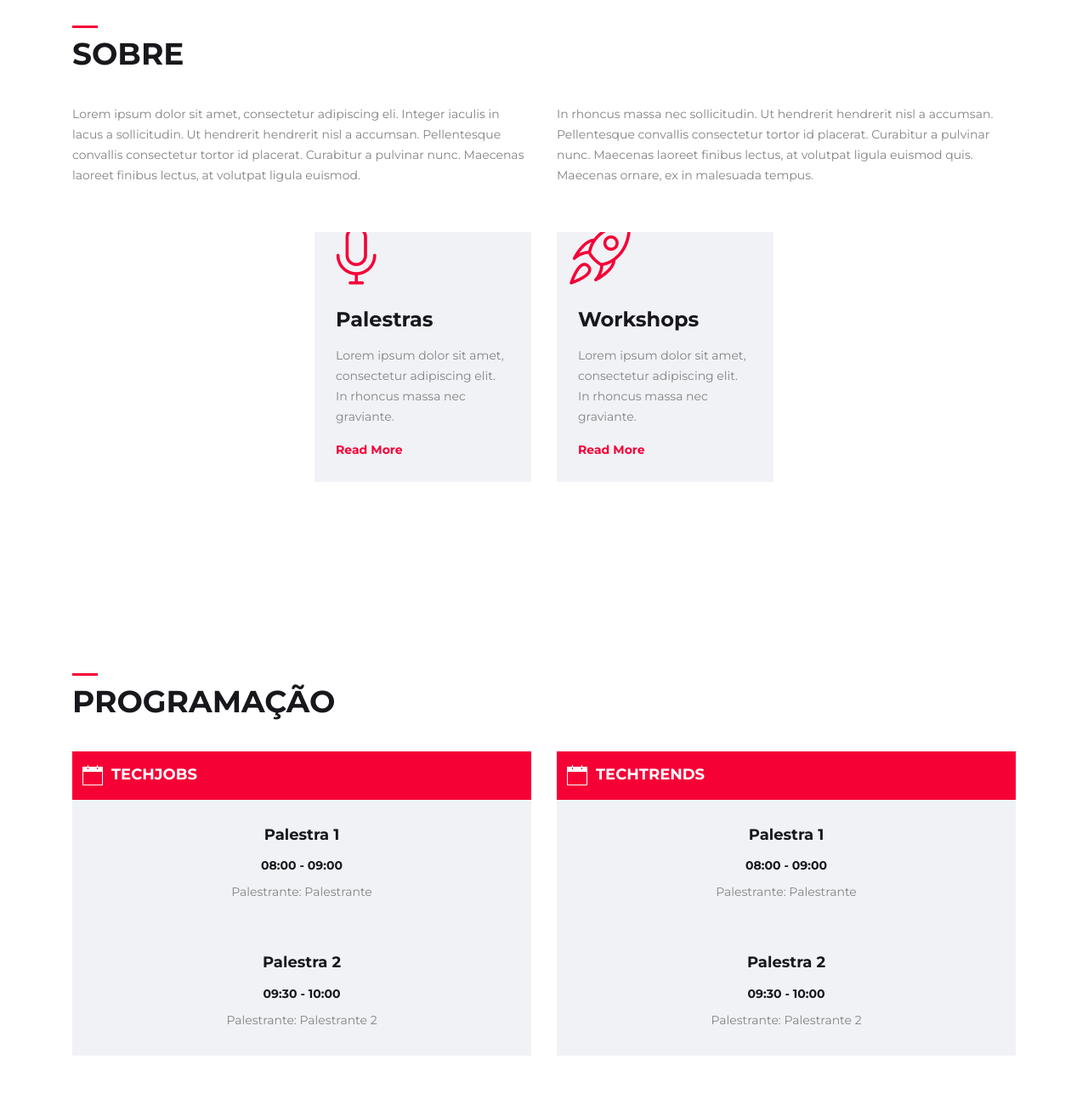
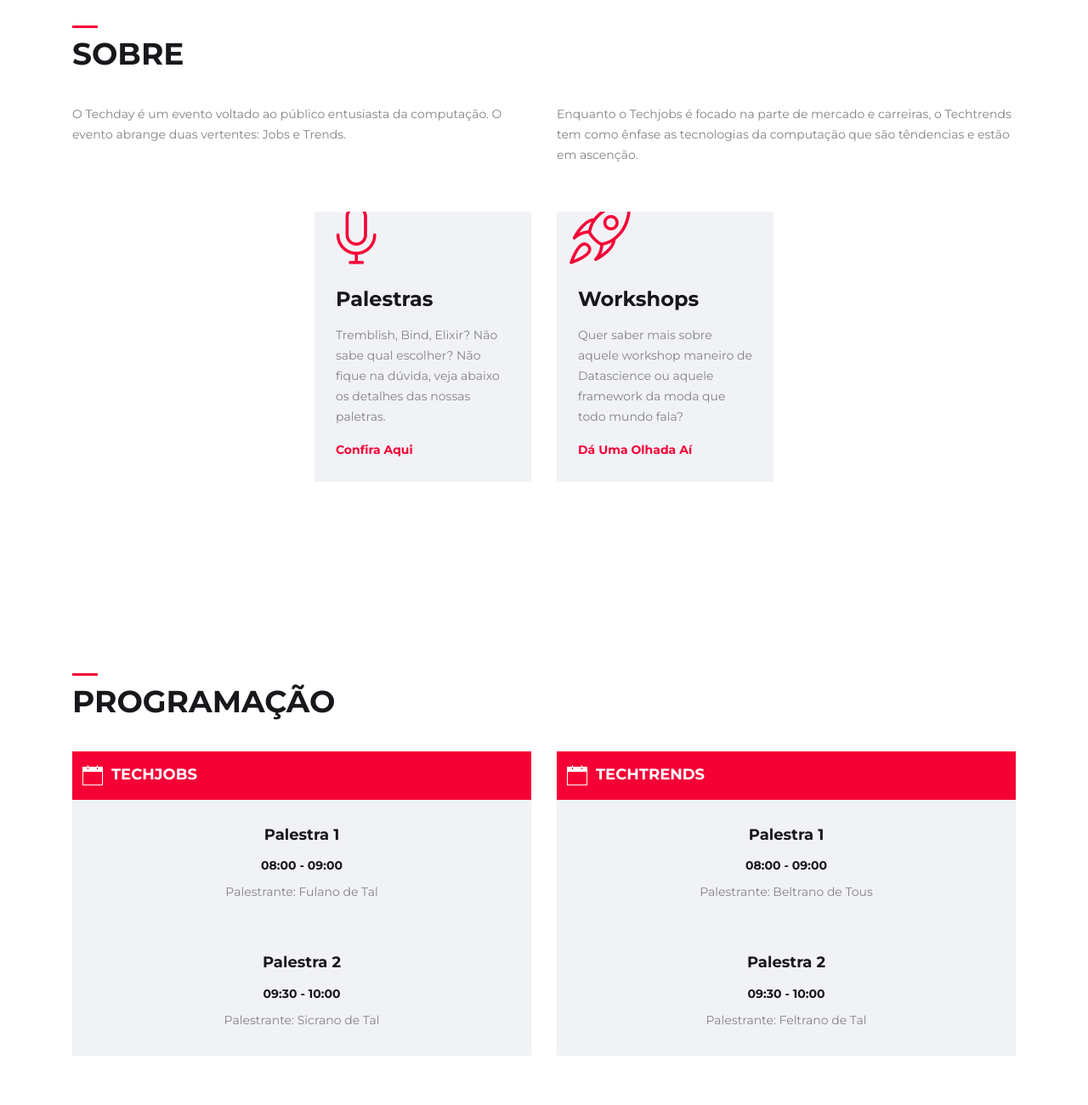
Before and after one commit to techday/techday.github.io, a website: page index.html in a window 1280 px wide. Shown: the part 940-2240 px from the top of the page at 85% size. Drawn offline with Linux system fonts and the light colour scheme; files whose address does not match are found by name.

Commit message:
Alterações nos textos de descrição.

```diff
--- a/index.html
+++ b/index.html
@@ -152,16 +152,14 @@
             <div class="row justify-content-center">
                 <div class="col-12 col-md-6">
                     <p>
-                        Lorem ipsum dolor sit amet, consectetur adipiscing eli. Integer iaculis in lacus a sollicitudin.
-                        Ut hendrerit hendrerit nisl a accumsan. Pellentesque convallis consectetur tortor id placerat.
-                        Curabitur a pulvinar nunc. Maecenas laoreet finibus lectus, at volutpat ligula euismod.
+                        O Techday é um evento voltado ao público entusiasta da computação. O evento abrange duas vertentes:
+                        Jobs e Trends.
                     </p>
                 </div>
                 <div class="col-12 col-md-6">
                     <p>
-                        In rhoncus massa nec sollicitudin. Ut hendrerit hendrerit nisl a accumsan. Pellentesque
-                        convallis consectetur tortor id placerat. Curabitur a pulvinar nunc. Maecenas laoreet finibus
-                        lectus, at volutpat ligula euismod quis. Maecenas ornare, ex in malesuada tempus.
+                        Enquanto o Techjobs é focado na parte de mercado e carreiras, o Techtrends tem como ênfase as tecnologias da computação
+                        que são têndencias e estão em ascenção.
                     </p>
                 </div>
             </div>
@@ -174,9 +172,10 @@
                         <div class="content">
                             <h4>Palestras</h4>
                             <p>
-                                Lorem ipsum dolor sit amet, consectetur adipiscing elit. In rhoncus massa nec graviante.
+                                Tremblish, Bind, Elixir? Não sabe qual escolher?
+                                Não fique na dúvida, veja abaixo os detalhes das nossas paletras.
                             </p>
-                            <a href="#">read more</a>
+                            <a href="#">Confira aqui</a>
                         </div>
                     </div>
                 </div>
@@ -187,9 +186,9 @@
                         <div class="content">
                             <h4>Workshops</h4>
                             <p>
-                                Lorem ipsum dolor sit amet, consectetur adipiscing elit. In rhoncus massa nec graviante.
+                                Quer saber mais sobre aquele workshop maneiro de Datascience ou aquele framework da moda que todo mundo fala?
                             </p>
-                            <a href="#">read more</a>
+                            <a href="#">Dá uma olhada aí</a>
                         </div>
                     </div>
                 </div>
@@ -225,7 +224,7 @@
                                         <div class="event_place">
                                             <h5>Palestra 1</h5>
                                             <h6>08:00 - 09:00</h6>
-                                            <p>Palestrante: Palestrante</p>
+                                            <p>Palestrante: Fulano de Tal</p>
                                         </div>
                                     </td>
                                 </tr>
@@ -234,7 +233,7 @@
                                         <div class="event_place">
                                             <h5>Palestra 2</h5>
                                             <h6>09:30 - 10:00</h6>
-                                            <p>Palestrante: Palestrante 2</p>
+                                            <p>Palestrante: Sicrano de Tal</p>
                                         </div>
                                     </td>
                                 </tr>
@@ -259,7 +258,7 @@
                                         <div class="event_place">
                                             <h5>Palestra 1</h5>
                                             <h6>08:00 - 09:00</h6>
-                                            <p>Palestrante: Palestrante</p>
+                                            <p>Palestrante: Beltrano de Tous</p>
                                         </div>
                                     </td>
                                 </tr>
@@ -268,7 +267,7 @@
                                         <div class="event_place">
                                             <h5>Palestra 2</h5>
                                             <h6>09:30 - 10:00</h6>
-                                            <p>Palestrante: Palestrante 2</p>
+                                            <p>Palestrante: Feltrano de Tal</p>
                                         </div>
                                     </td>
                                 </tr>
@@ -311,12 +310,10 @@
             </div>
             <div class="row justify-content-center align-items-center">
                 <div class="col-md-9 text-md-left text-center color-light">
-                    Lorem ipsum dolor sit amet, consectetur adipiscing elit. In rhoncus massa nec gravida tempus.
-                    Integer iaculis in aazzzCurabitur a pulvinar nunc. Maecenas laoreet finibus lectus, at volutpat
-                    ligula euismod.
+                    Faça já sua inscrição via Sympla
                 </div>
                 <div class="col-md-3 text-md-right text-center">
-                    <a href="#" class="btn btn-primary btn-rounded mt30">buy now</a>
+                    <a href="#" class="btn btn-primary btn-rounded mt30">Inscreva-se</a>
                 </div>
             </div>
         </div>
```
